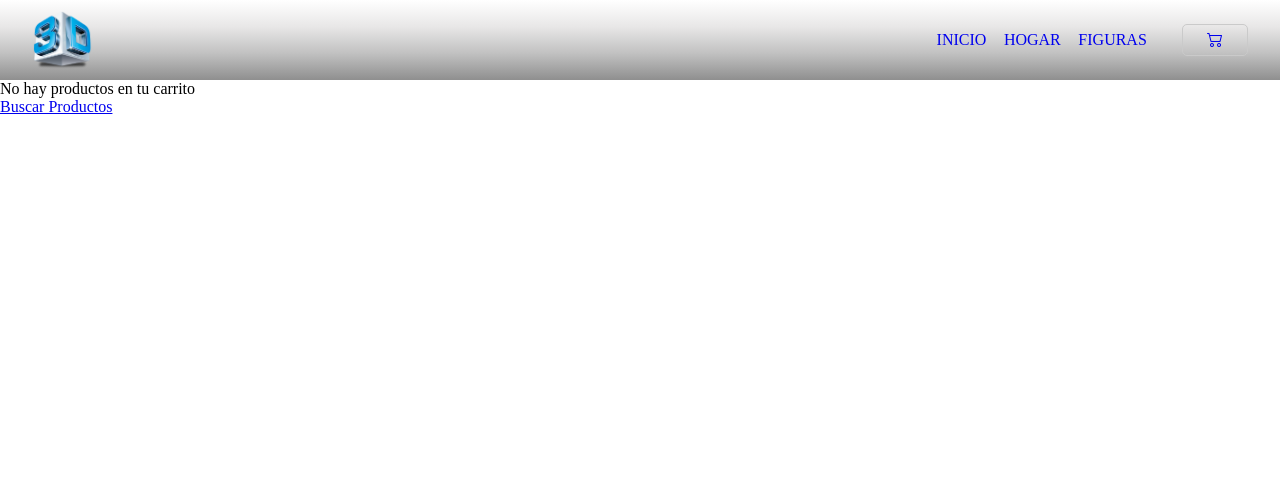
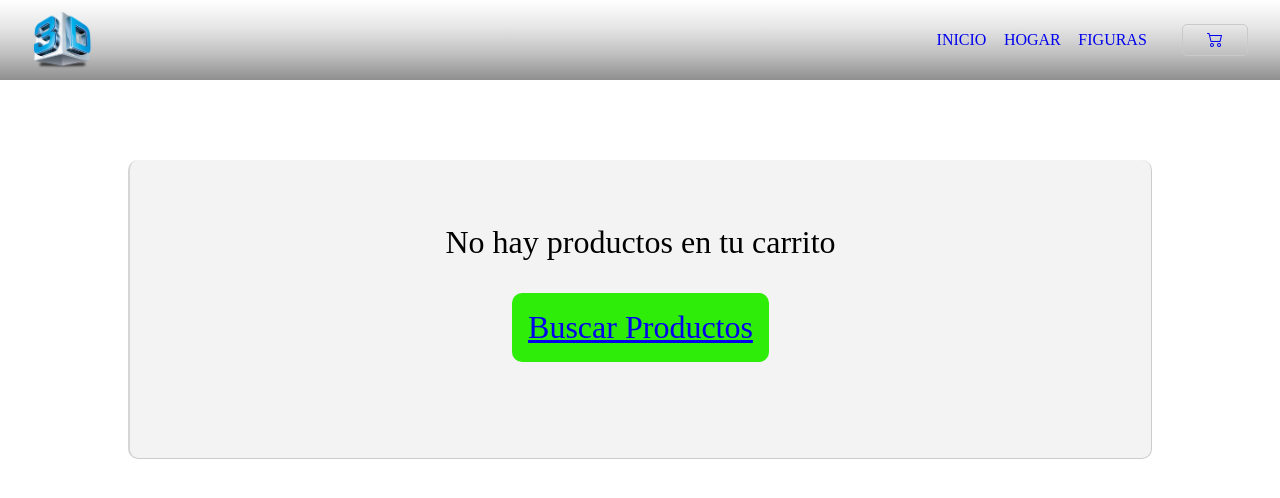
Before and after one commit to OscarMorales74/Entrega-Final-React-Morales, a React (Create React App) app: page /cart in a window 1280 px wide. Shown: the top 498 px of the page. Built offline with nearby package versions, Linux system fonts and the light colour scheme.

Commit message:
agregue estilos y ordene el codigo del  carrito

```diff
--- a/src/app.css
+++ b/src/app.css
@@ -218,13 +218,63 @@
     width: 40%;
     color: #000000; }
 
-  .itemCarrito {
-      display: flex;
-      border-bottom: solid 1px #5a5a5a;
-      max-width: 400px;
-      margin: 1rem, auto;
-    }
+/* ESTILOS DEL CARRITO */
+.contenedorCarrito {
+  display: flex;
+  flex-direction: column;
+  justify-content: center;
+  align-items: center;
+  width: 80%;
+  padding-top: 2rem;
+  padding-bottom: 10rem;
+  margin: auto;
+  margin-top: 5rem;
+  border-top: 2px solid d6d6d6;
+  border-left: 2px solid #d6d6d6;
+  border-bottom: 1px solid #cccccc;
+  border-right: 1px solid #cccccc;
+  border-radius: 10px;
+  background-color: #80808018;
+}
+.textoCarritoVacio {
+  position: relative;
+  top: 2rem;
+  font-size: 2rem;
+}
+.buscarenCarritoVacio{
+  position: relative;
+  top: 4rem;
+  font-size: 2rem;
+  padding: 1rem;
+  border-radius: 10px;
+  background-color: #2eed08;
+}
+.tituloenCarrito {
+  padding: 4rem;
+}
+.itemCarrito {
+  display: flex;
+  width: 800px;
+  margin: 1rem, auto;
+  padding: 1rem;
+  margin-bottom: 1rem;
+  border-top: solid 1px #dddddd;
+  border-bottom: solid 1px #969696;
+  border-left: solid 1px #dddddd;
+  border-right: solid 1px #dddddd;
+  border-radius: 10px;
+  background-color: #e9e9e9;
+}
   .itemCarrito img {
-    width: 200px;
+    position: relative;
+    left: 7rem;
+    height: 120px;
+    width: 120px;
+    object-fit: cover;
     margin-right: 1rem;
+    border: solid 1px #969696;
   }
+  .itemCarrito .textosItemCarrito {
+    position: relative;
+    left: 15rem;
+  }
--- a/src/components/Cart/index.jsx
+++ b/src/components/Cart/index.jsx
@@ -9,21 +9,22 @@ const Cart = () => {
 
     if (cart.length === 0) {
         return (
-            <>
-                <p>No hay productos en tu carrito</p>
-                <Link to='/'>Buscar Productos</Link>
-            </>
+            <div className="contenedorCarrito">
+                <p className="textoCarritoVacio">No hay productos en tu carrito</p>
+                <Link className="buscarenCarritoVacio" to='/'>Buscar Productos</Link>
+            </div>
         );
     }
     return (
-        <>
+        <div className="contenedorCarrito">
+            <h1 className="tituloenCarrito">Detalle de tu Carrito</h1>
             {
                 cart.map(producto => <ItemCarrito key={producto.id} producto={producto} />)
             }
             <p>
                 total: $ {totalPrecio()}
             </p>
-        </>
+        </div>
     )
 }
 
--- a/src/components/ItemCarrito/index.jsx
+++ b/src/components/ItemCarrito/index.jsx
@@ -7,8 +7,8 @@ const ItemCarrito = ({ producto }) => {
 
     return (
         <div className="itemCarrito">
-            <img src={producto.image} alt={producto.title} />
-            <div>
+            <img src={producto.imagen} alt={producto.title} />
+            <div className="textosItemCarrito" >
                 <p>Titulo: {producto.title}</p>
                 <p>Cantidad: {producto.quantity}</p>
                 <p>Precio Un.: {producto.precio}</p>
```
